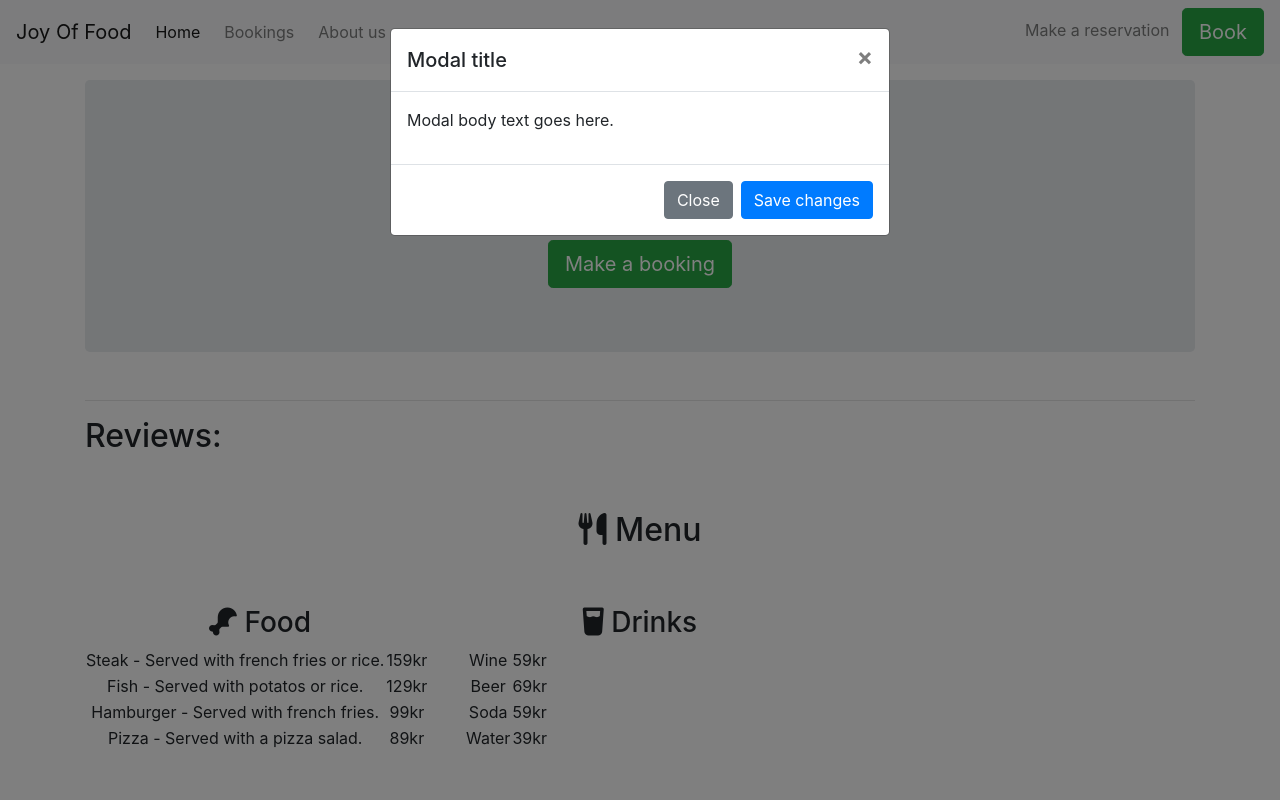
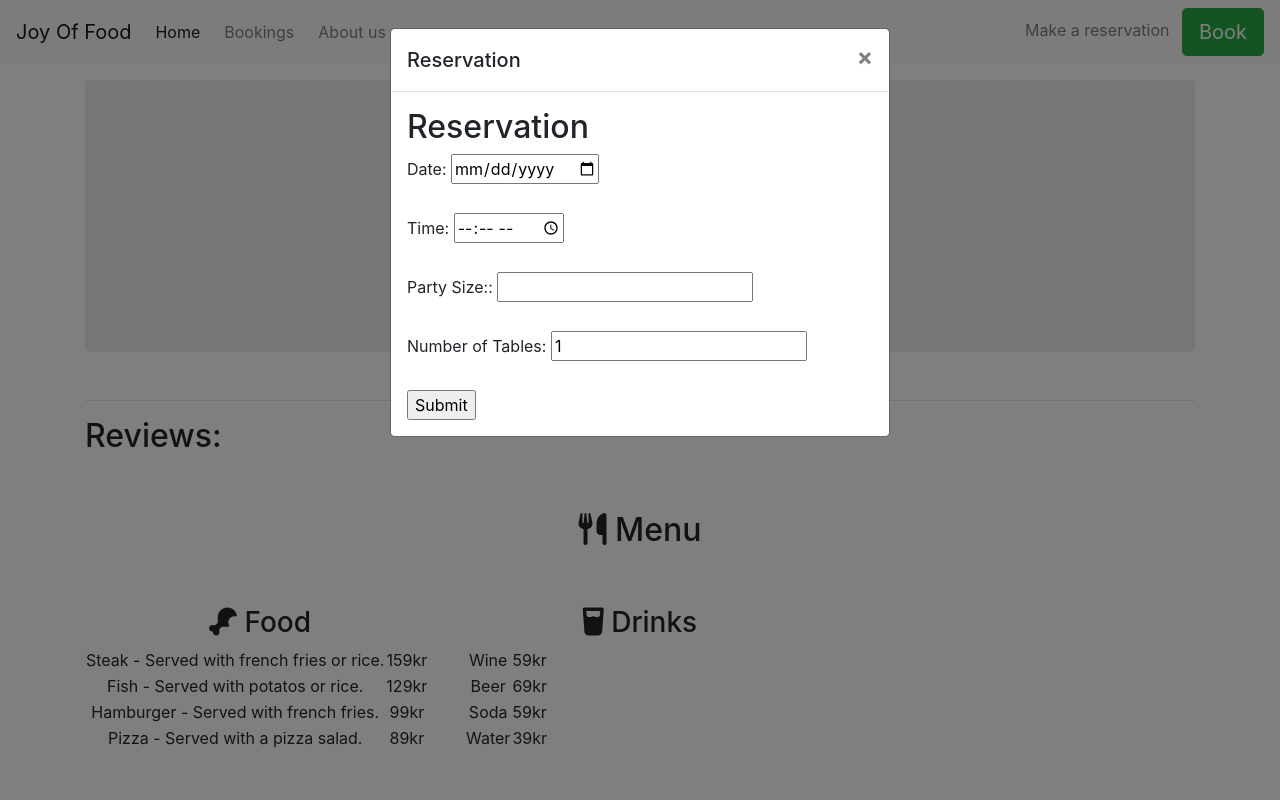
Before and after one commit to Maadajibao/Project-4-Joy-Of-Food, a Django app: page / in a window 1280 px wide, after a click on "Book". Run offline with Django 4.2, Linux system fonts and the light colour scheme; data that the repository does not hold is empty; some libraries are stand-ins or nearby versions.

Commit message:
Add form to modal

```diff
--- a/templates/base.html
+++ b/templates/base.html
@@ -64,18 +64,31 @@
         <div class="modal-dialog">
           <div class="modal-content">
             <div class="modal-header">
-              <h5 class="modal-title">Modal title</h5>
+              <h5 class="modal-title">Reservation</h5>
               <button type="button" class="close" data-dismiss="modal" aria-label="Close">
                 <span aria-hidden="true">&times;</span>
               </button>
             </div>
             <div class="modal-body">
-              <p>Modal body text goes here.</p>
+              <h2>Reservation</h2>
+              <form action="/make_reservation" method="post">
+                <label for="date">Date:</label>
+                <input type="date" id="date" name="date" required><br><br>
+
+                <label for="time">Time:</label>
+                <input type="time" id="time" name="time" required><br><br>
+
+                <label for="party_size">Party Size::</label>
+                <input type="number" id="party_size"  name="party_size" min="1" required><br><br>
+
+                <label for="num_tables">Number of Tables:</label>
+                <input type="number" id="num_tables" name="num_tables"  min="1" value="1" required><br><br>
+
+                <input type="submit" value="Submit">
+
+              </form>
             </div>
-            <div class="modal-footer">
-              <button type="button" class="btn btn-secondary" data-dismiss="modal">Close</button>
-              <button type="button" class="btn btn-primary">Save changes</button>
-            </div>
+
           </div>
         </div>
       </div>
```
